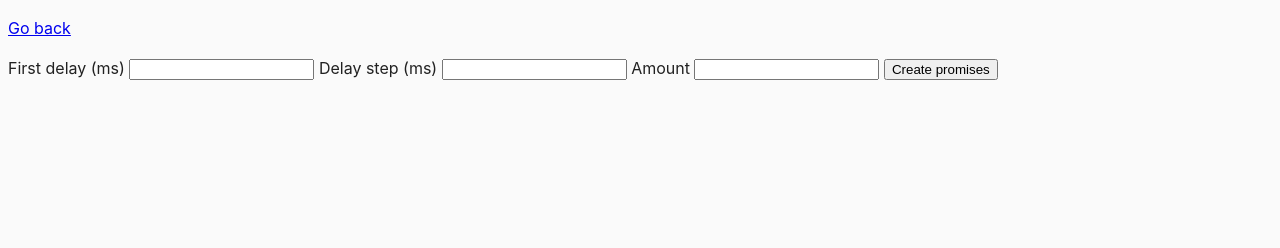
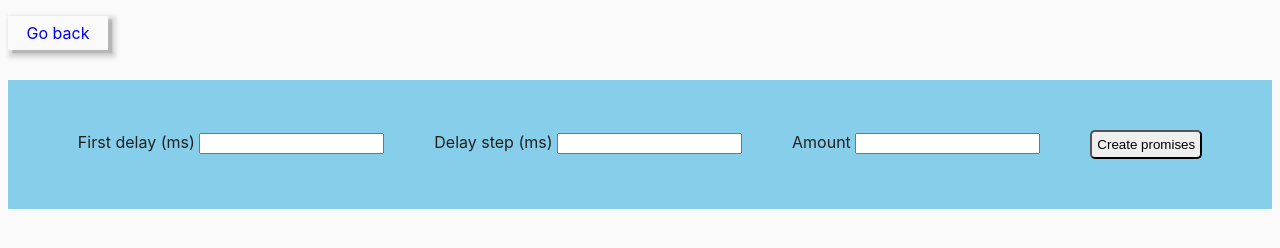
Before and after one commit to AnnaSobchenko/goit-js-hw-09, a website built with Parcel: page src/03-promises.html in a window 1280 px wide. Built offline with nearby package versions, Linux system fonts and the light colour scheme.

Commit message:
Update common.css

```diff
--- a/src/css/common.css
+++ b/src/css/common.css
@@ -10,12 +10,24 @@ body {
   background-color: #fafafa;
   color: #212121;
   line-height: 1.5;
-  /* text-align: center; */
 }
-
+ul,
+a {
+  text-decoration: none;
+  /* list-style: none; */
+}
 img {
   display: block;
   max-width: 100%;
+}
+
+p a {
+  padding: 5px;
+  display: flex;
+  justify-content: center;
+  width: 100px;
+  box-shadow: 4px 4px 4px 4px rgba(0, 0, 0, 0.12), 5px 5px 2px 0px rgba(0, 0, 0, 0.08),
+    4px 3px 1px 0px rgba(0, 0, 0, 0.1);
 }
 
 .task_first {
@@ -31,7 +43,8 @@ img {
   background-color: transparent;
   box-shadow: 4px 4px 4px 4px rgba(0, 0, 0, 0.12), 5px 5px 2px 0px rgba(0, 0, 0, 0.08),
     4px 3px 1px 0px rgba(0, 0, 0, 0.1);
-  border-radius: 2px;
+  border-radius: 5px;
+  outline: none;
   margin-right: 20px;
 }
 
@@ -40,6 +53,7 @@ img {
   justify-content: center;
   padding: 50px;
   background-color: aquamarine;
+  margin-top: 50px;
 }
 
 .field {
@@ -52,3 +66,20 @@ img {
 .value {
   font-size: 50px;
 }
+
+.form {
+  display: flex;
+  justify-content: center;
+  margin-top: 30px;
+  padding: 50px 20px;
+  background-color: skyblue;
+}
+
+.form label {
+  margin-right: 50px;
+}
+
+.form button {
+  border-radius: 5px;
+  padding: 5px;
+}
```
